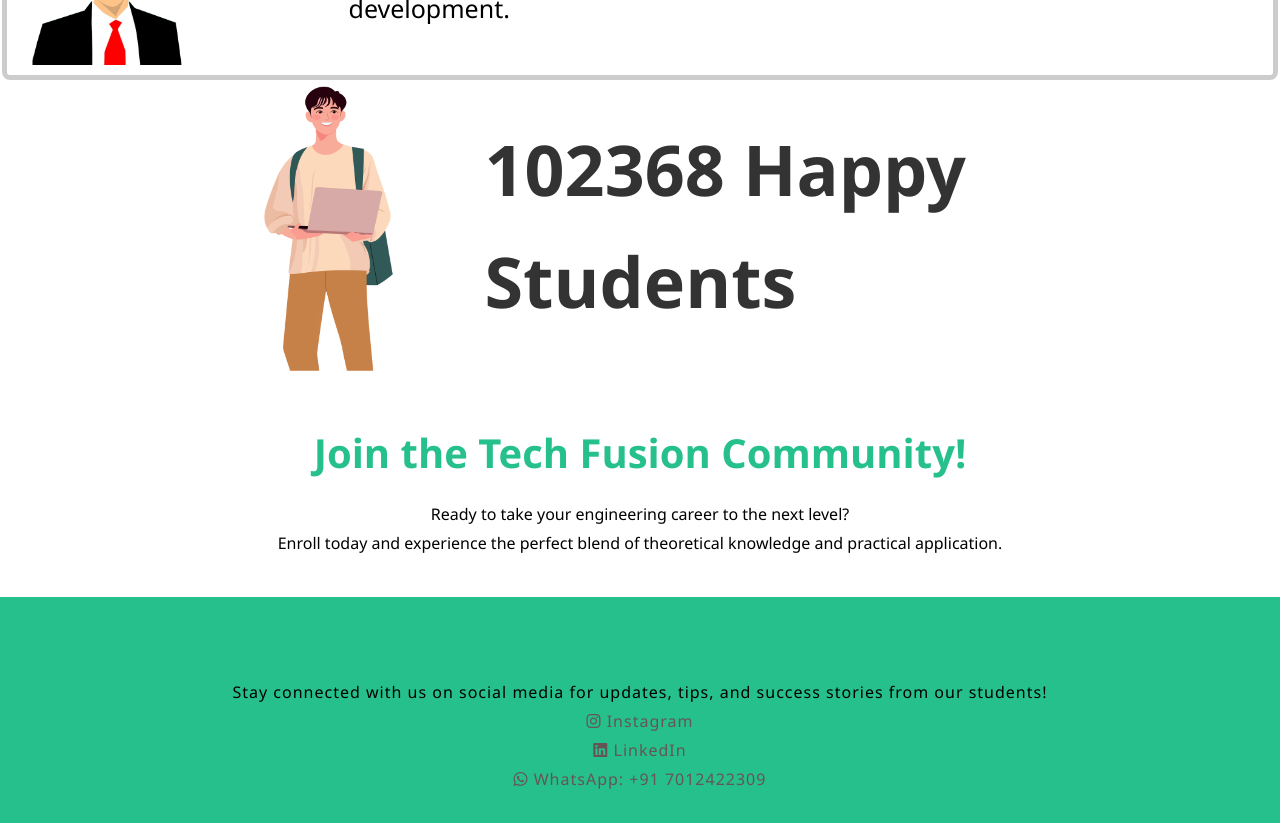
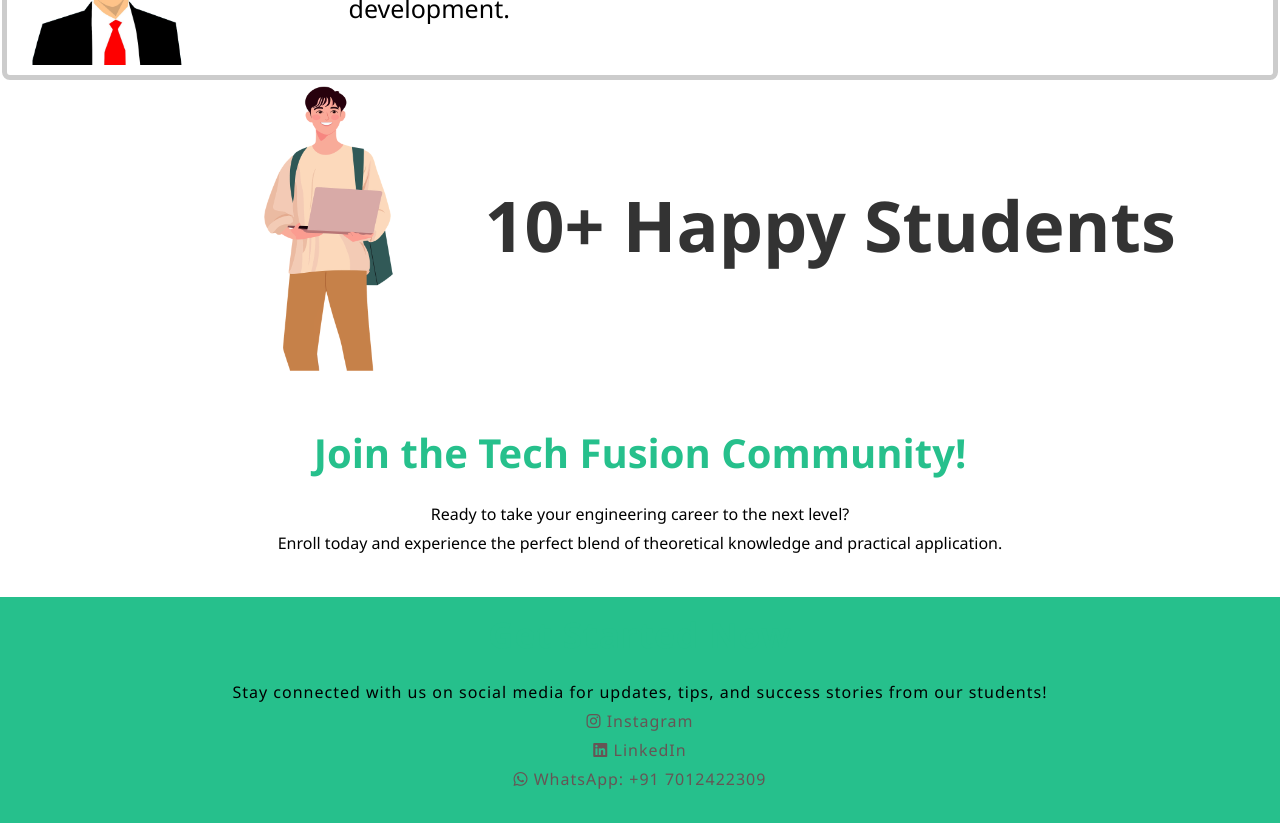
Before and after one commit to vishnuponneth/tech-fusion, a React (Create React App) app: page / in a window 1280 px wide. Shown: the part 2400-3223 px from the top of the page. Built offline with nearby package versions, Linux system fonts and the light colour scheme; no server answers.

Commit message:
Update Home.js
happy students

```diff
--- a/src/components/Home.js
+++ b/src/components/Home.js
@@ -101,7 +101,7 @@ export function Home() {
                 <div className="section" style={{ paddingLeft: "15%" }}>
                     <img src={happyStudentImage} alt="Happy Students" />
                     <div className="section-content">
-                        <div><b style={{ fontSize: "70px" }}>102368 </b><b style={{ fontSize: "70px" }}>Happy Students</b></div>
+                        <div><b style={{ fontSize: "70px" }}>10+ </b><b style={{ fontSize: "70px" }}>Happy Students</b></div>
                     </div>
                 </div>
             </div>
```
